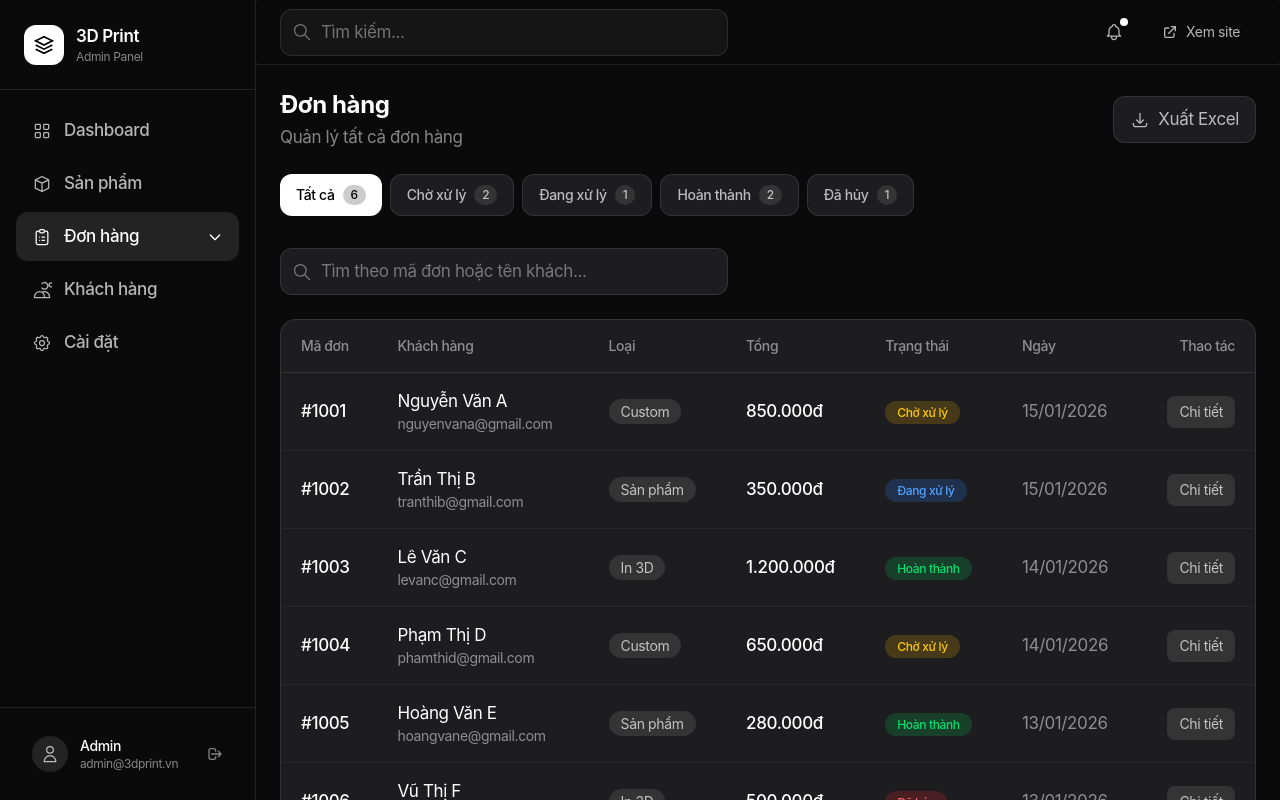
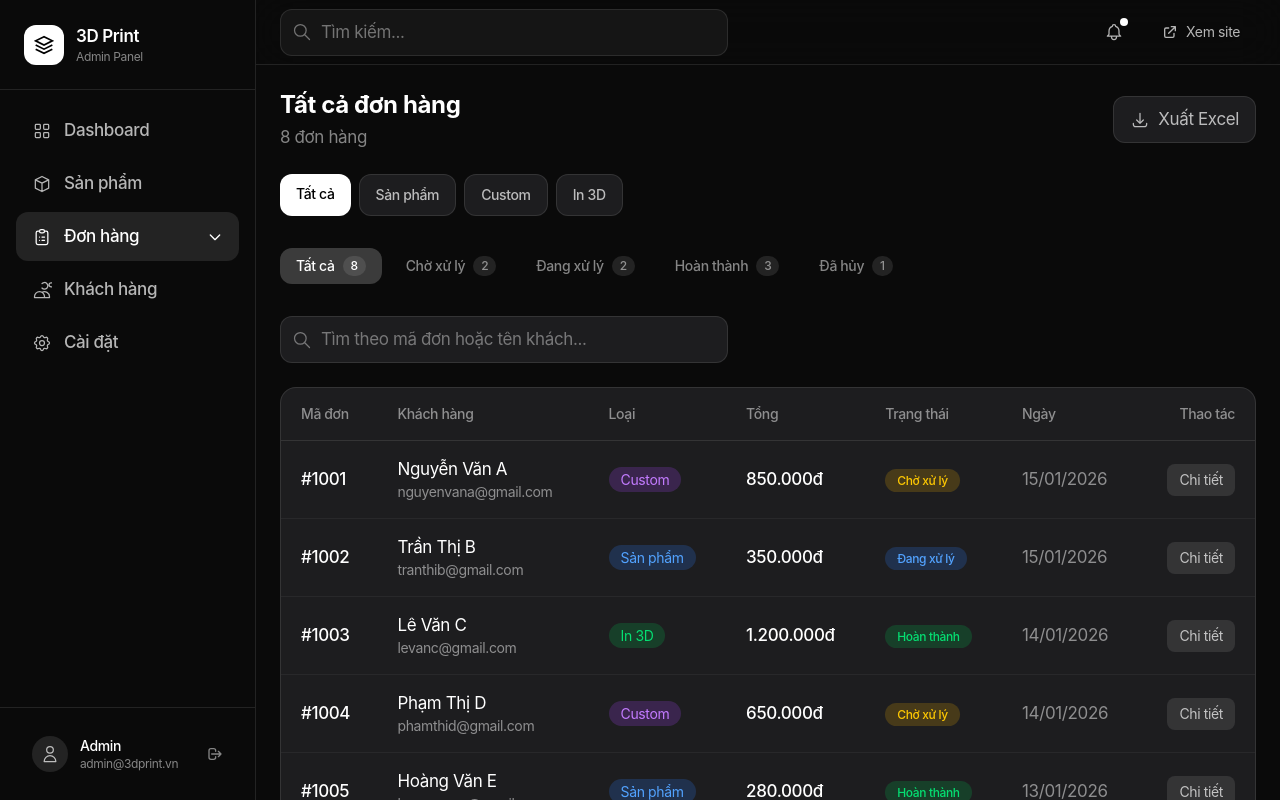
Before and after one commit to nguyenus513/3D_WEB, a Next.js app: page /admin/orders in a window 1280 px wide. Shown: the top 800 px of the page. Built offline with nearby package versions, Linux system fonts and the light colour scheme; a web font is replaced by a local one.

Commit message:
feat: Add order type filtering with tabs and Suspense wrapper

```diff
--- a/src/app/admin/orders/page.tsx
+++ b/src/app/admin/orders/page.tsx
@@ -1,6 +1,7 @@
 'use client';
 
-import { useState } from 'react';
+import { useState, Suspense } from 'react';
+import { useSearchParams } from 'next/navigation';
 import Link from 'next/link';
 import { motion } from 'framer-motion';
 
@@ -12,14 +13,23 @@ const orders = [
     { id: '#1004', customer: 'Phạm Thị D', email: 'phamthid@gmail.com', type: 'custom', items: 1, total: 650000, status: 'pending', date: '14/01/2026' },
     { id: '#1005', customer: 'Hoàng Văn E', email: 'hoangvane@gmail.com', type: 'product', items: 2, total: 280000, status: 'completed', date: '13/01/2026' },
     { id: '#1006', customer: 'Vũ Thị F', email: 'vuthif@gmail.com', type: 'printing', items: 1, total: 500000, status: 'cancelled', date: '13/01/2026' },
+    { id: '#1007', customer: 'Đỗ Văn G', email: 'dovang@gmail.com', type: 'printing', items: 2, total: 780000, status: 'processing', date: '12/01/2026' },
+    { id: '#1008', customer: 'Bùi Thị H', email: 'buithih@gmail.com', type: 'custom', items: 1, total: 920000, status: 'completed', date: '11/01/2026' },
 ];
 
-const tabs = [
-    { key: 'all', label: 'Tất cả', count: 6 },
-    { key: 'pending', label: 'Chờ xử lý', count: 2 },
-    { key: 'processing', label: 'Đang xử lý', count: 1 },
-    { key: 'completed', label: 'Hoàn thành', count: 2 },
-    { key: 'cancelled', label: 'Đã hủy', count: 1 },
+const statusTabs = [
+    { key: 'all', label: 'Tất cả' },
+    { key: 'pending', label: 'Chờ xử lý' },
+    { key: 'processing', label: 'Đang xử lý' },
+    { key: 'completed', label: 'Hoàn thành' },
+    { key: 'cancelled', label: 'Đã hủy' },
+];
+
+const typeTabs = [
+    { key: 'all', label: 'Tất cả', href: '/admin/orders' },
+    { key: 'product', label: 'Sản phẩm', href: '/admin/orders?type=product' },
+    { key: 'custom', label: 'Custom', href: '/admin/orders?type=custom' },
+    { key: 'printing', label: 'In 3D', href: '/admin/orders?type=printing' },
 ];
 
 const statusColors: Record<string, string> = {
@@ -42,24 +52,46 @@ const typeLabels: Record<string, string> = {
     printing: 'In 3D',
 };
 
-export default function AdminOrdersPage() {
-    const [activeTab, setActiveTab] = useState('all');
+const typeColors: Record<string, string> = {
+    product: 'bg-blue-500/20 text-blue-400',
+    custom: 'bg-purple-500/20 text-purple-400',
+    printing: 'bg-green-500/20 text-green-400',
+};
+
+function OrdersContent() {
+    const searchParams = useSearchParams();
+    const typeFilter = searchParams.get('type') || 'all';
+    const [activeStatus, setActiveStatus] = useState('all');
     const [searchTerm, setSearchTerm] = useState('');
 
-    const filteredOrders = orders.filter(order => {
-        const matchesTab = activeTab === 'all' || order.status === activeTab;
+    // Filter by type from URL
+    const typeFilteredOrders = typeFilter === 'all'
+        ? orders
+        : orders.filter(order => order.type === typeFilter);
+
+    // Then filter by status and search
+    const filteredOrders = typeFilteredOrders.filter(order => {
+        const matchesStatus = activeStatus === 'all' || order.status === activeStatus;
         const matchesSearch = order.id.toLowerCase().includes(searchTerm.toLowerCase()) ||
             order.customer.toLowerCase().includes(searchTerm.toLowerCase());
-        return matchesTab && matchesSearch;
+        return matchesStatus && matchesSearch;
     });
+
+    // Count by status for current type
+    const getStatusCount = (status: string) => {
+        if (status === 'all') return typeFilteredOrders.length;
+        return typeFilteredOrders.filter(o => o.status === status).length;
+    };
+
+    const pageTitle = typeFilter === 'all' ? 'Tất cả đơn hàng' : `Đơn ${typeLabels[typeFilter]}`;
 
     return (
         <div className="space-y-6">
             {/* Header */}
             <div className="flex items-center justify-between">
                 <div>
-                    <h1 className="text-2xl font-bold text-white">Đơn hàng</h1>
-                    <p className="text-white/50 mt-1">Quản lý tất cả đơn hàng</p>
+                    <h1 className="text-2xl font-bold text-white">{pageTitle}</h1>
+                    <p className="text-white/50 mt-1">{filteredOrders.length} đơn hàng</p>
                 </div>
                 <button className="flex items-center gap-2 px-4 py-2.5 bg-[#1D1D1F] border border-white/10 rounded-xl text-white/70 hover:text-white transition-colors">
                     <svg className="w-5 h-5" fill="none" stroke="currentColor" viewBox="0 0 24 24">
@@ -69,21 +101,36 @@ export default function AdminOrdersPage() {
                 </button>
             </div>
 
-            {/* Tabs */}
+            {/* Type tabs */}
             <div className="flex gap-2 overflow-x-auto pb-2">
-                {tabs.map((tab) => (
-                    <button
+                {typeTabs.map((tab) => (
+                    <Link
                         key={tab.key}
-                        onClick={() => setActiveTab(tab.key)}
-                        className={`flex items-center gap-2 px-4 py-2.5 rounded-xl text-sm font-medium whitespace-nowrap transition-colors ${activeTab === tab.key
-                                ? 'bg-white text-black'
-                                : 'bg-[#1D1D1F] text-white/70 hover:text-white border border-white/10'
+                        href={tab.href}
+                        className={`px-4 py-2.5 rounded-xl text-sm font-medium whitespace-nowrap transition-colors ${typeFilter === tab.key
+                            ? 'bg-white text-black'
+                            : 'bg-[#1D1D1F] text-white/70 hover:text-white border border-white/10'
                             }`}
                     >
                         {tab.label}
-                        <span className={`px-2 py-0.5 rounded-full text-xs ${activeTab === tab.key ? 'bg-black/20' : 'bg-white/10'
-                            }`}>
-                            {tab.count}
+                    </Link>
+                ))}
+            </div>
+
+            {/* Status tabs */}
+            <div className="flex gap-2 overflow-x-auto pb-2">
+                {statusTabs.map((tab) => (
+                    <button
+                        key={tab.key}
+                        onClick={() => setActiveStatus(tab.key)}
+                        className={`flex items-center gap-2 px-4 py-2 rounded-xl text-sm font-medium whitespace-nowrap transition-colors ${activeStatus === tab.key
+                            ? 'bg-white/20 text-white'
+                            : 'text-white/50 hover:text-white'
+                            }`}
+                    >
+                        {tab.label}
+                        <span className="px-2 py-0.5 rounded-full bg-white/10 text-xs">
+                            {getStatusCount(tab.key)}
                         </span>
                     </button>
                 ))}
@@ -134,7 +181,7 @@ export default function AdminOrdersPage() {
                                     </div>
                                 </td>
                                 <td className="px-5 py-4">
-                                    <span className="px-3 py-1 rounded-full bg-white/10 text-white/70 text-sm">
+                                    <span className={`px-3 py-1 rounded-full text-sm ${typeColors[order.type]}`}>
                                         {typeLabels[order.type]}
                                     </span>
                                 </td>
@@ -173,3 +220,11 @@ export default function AdminOrdersPage() {
         </div>
     );
 }
+
+export default function AdminOrdersPage() {
+    return (
+        <Suspense fallback={<div className="p-6 text-white/50">Đang tải...</div>}>
+            <OrdersContent />
+        </Suspense>
+    );
+}
```
